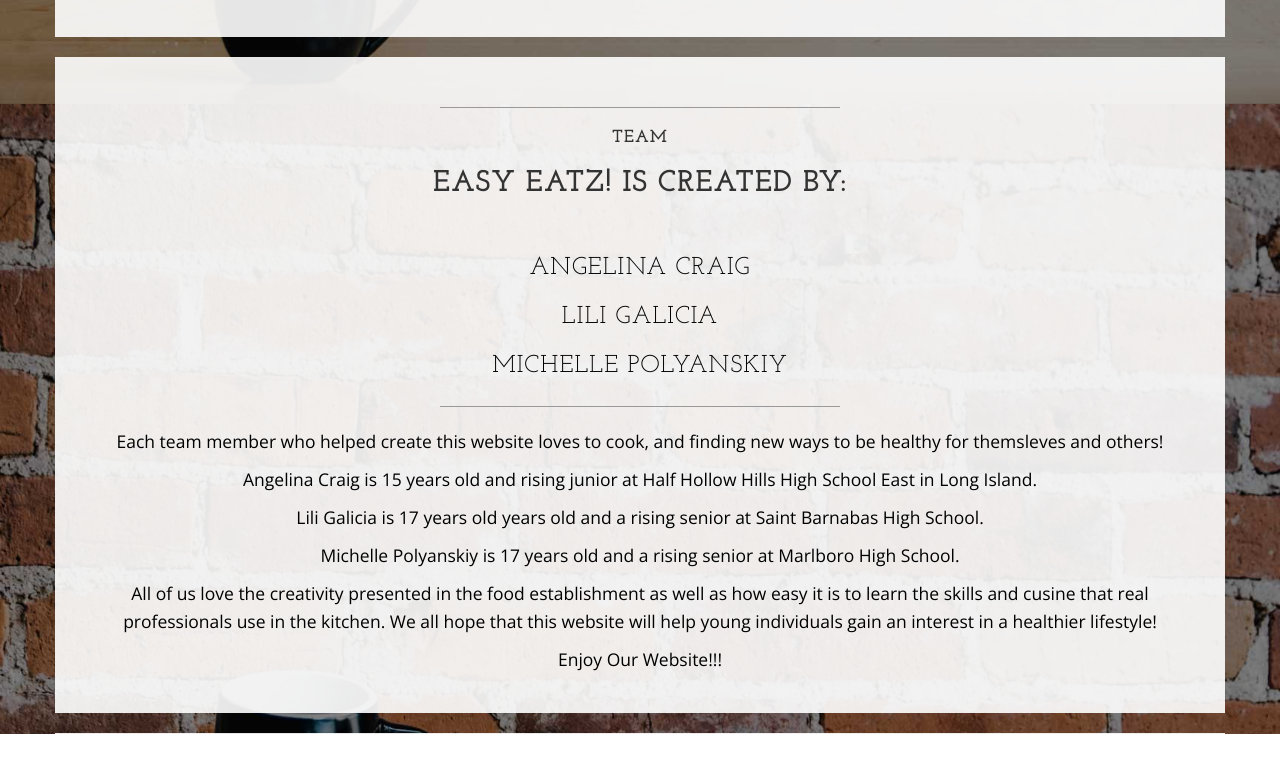
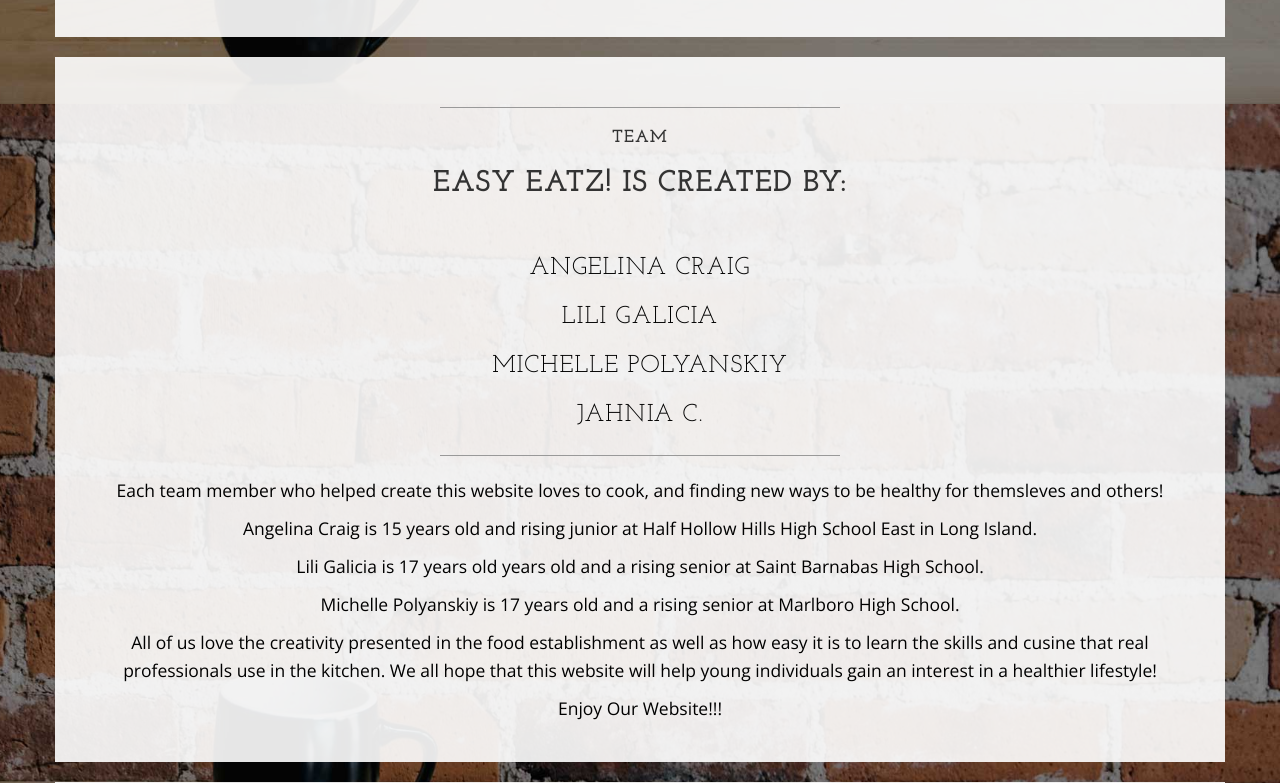
Before and after one commit to Angelinacraig1234/final_project, a plain HTML site: page index.html in a window 1280 px wide. Shown: the part 1496-2279 px from the top of the page. Before the commit the page ends 2230 px from the top, so only its background shows below. Drawn offline with nearby package versions, Linux system fonts and the light colour scheme.

Commit message:
Update index.html
mmmm

```diff
--- a/index.html
+++ b/index.html
@@ -178,6 +178,7 @@
                         <p> Angelina Craig</p>
                        <p>Lili Galicia</p>
                        <p> Michelle Polyanskiy</p>
+                       <p> Jahnia C.</p>
                         </small>
 
                     </h2>
```
